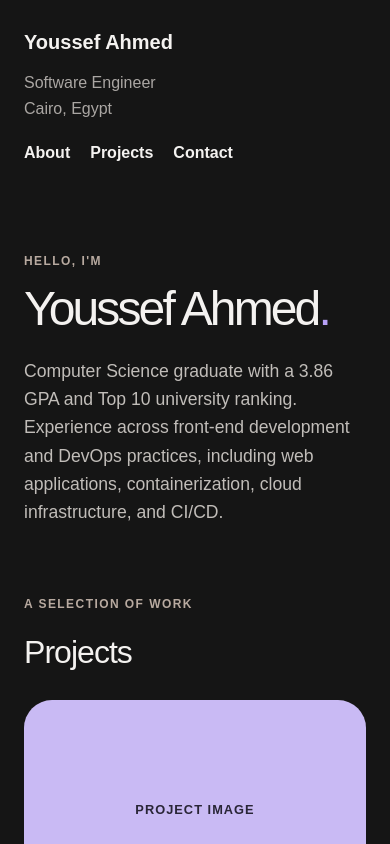
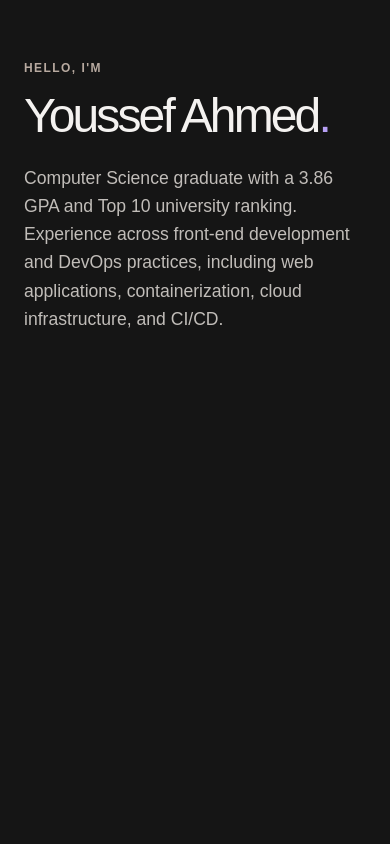
Before and after one commit to yoyox2003/Portfolio, a React (Vite) app: page / in a window 390 px wide. Shown: the top 844 px of the page. Built offline with nearby package versions, Linux system fonts and the light colour scheme.

Commit message:
add Hero component and restructure App layout; update .gitignore and ProjectCard formatting

```diff
--- a/src/App.tsx
+++ b/src/App.tsx
@@ -1,11 +1,15 @@
 import Content from "./components/Content";
+import Hero from "./components/Hero";
 import Sidebar from "./components/Sidebar";
 
 function App() {
   return (
     <div className="min-h-screen bg-[#151515] text-[#f4f2f0]">
-      <Sidebar />
-      <Content />
+      <Hero />
+      <div className="min-[801px]:flex min-[801px]:items-start">
+        <Sidebar />
+        <Content />
+      </div>
     </div>
   );
 }
--- a/src/components/Content.tsx
+++ b/src/components/Content.tsx
@@ -1,26 +1,11 @@
 import ProjectCard, { projects } from "./ProjectCard";
-import myInfo from "@/data/info";
 
 const eyebrow = "mb-4 text-xs font-semibold tracking-[0.12em] text-[#b8aaa0] uppercase";
 const heading = "text-[2rem] tracking-[-0.03em]";
 
 const Content = () => {
   return (
-    <main className="max-w-[1600px] px-6 pb-12 min-[801px]:ml-[260px] min-[801px]:pt-[42px] min-[801px]:pr-[42px] min-[801px]:pb-[60px] min-[801px]:pl-0">
-      <section
-        id="about"
-        className="max-w-[740px] pt-[60px] pb-[70px] min-[801px]:pt-14 min-[801px]:pb-[90px]"
-      >
-        <p className={eyebrow}>Hello, I'm</p>
-        <h1 className="mb-6 text-[clamp(3rem,7vw,6.5rem)] leading-none tracking-[-0.06em]">
-          {`${myInfo.name.first} ${myInfo.name.second}`}
-          <span className="text-[#b7a0f5]">.</span>
-        </h1>
-        <p className="max-w-[550px] text-[clamp(1.1rem,2vw,1.4rem)] leading-[1.6] text-[#c1bdb9]">
-          {myInfo.summary}
-        </p>
-      </section>
-
+    <main className="w-full min-w-0 max-w-[1600px] px-6 pb-12 min-[801px]:pt-[42px] min-[801px]:pr-[42px] min-[801px]:pb-[60px] min-[801px]:pl-0">
       <section id="projects">
         <div className="mb-6 flex items-end justify-between gap-5">
           <div>
--- /dev/null
+++ b/src/components/Hero.tsx
@@ -0,0 +1,60 @@
+import { useLayoutEffect, useRef } from "react";
+import myInfo from "@/data/info";
+import { gsap } from "gsap";
+import { ScrollTrigger } from "gsap/ScrollTrigger";
+
+// Tailwind classes
+const eyebrow = "mb-4 text-xs font-semibold tracking-[0.12em] text-[#b8aaa0] uppercase";
+
+gsap.registerPlugin(ScrollTrigger);
+
+const Hero = () => {
+  const heroRef = useRef<HTMLElement>(null);
+
+  useLayoutEffect(() => {
+    // This captures the hero element and checks wether it is captured
+    const hero = heroRef.current;
+    if (!hero) return;
+
+    const context = gsap.context(() => {
+      const timeline = gsap.timeline({
+        scrollTrigger: {
+          trigger: hero,
+          start: "top top",
+          end: "+=50%",
+          pin: true,
+          scrub: true,
+        },
+      });
+
+      timeline.to(".hero-content", {
+        opacity: 0,
+        y: -40,
+      });
+    }, hero);
+
+    return () => context.revert();
+  }, []);
+
+  return (
+    <section ref={heroRef} className="min-h-screen">
+      <div className="hero-content">
+        <section
+          id="about"
+          className="max-w-[1000px] px-6 pt-[60px] pb-[70px] min-[801px]:px-9 min-[801px]:pt-14 min-[801px]:pb-[90px]"
+        >
+          <p className={eyebrow}>Hello, I'm</p>
+          <h1 className="mb-6 text-[clamp(3rem,7vw,6.5rem)] leading-none tracking-[-0.06em]">
+            {`${myInfo.name.first} ${myInfo.name.second}`}
+            <span className="text-[#b7a0f5]">.</span>
+          </h1>
+          <p className="max-w-[550px] text-[clamp(1.1rem,2vw,1.4rem)] leading-[1.6] text-[#c1bdb9]">
+            {myInfo.summary}
+          </p>
+        </section>
+      </div>
+    </section>
+  );
+};
+
+export default Hero;
--- a/src/components/ProjectCard.tsx
+++ b/src/components/ProjectCard.tsx
@@ -5,7 +5,11 @@ export const projects = [
     description: "Add a short description of your project here.",
     color: "bg-[#c9baf4]",
   },
-  { title: "Project Two", description: "Describe what you built and what it does.", color: "bg-[#b3c9db]" },
+  {
+    title: "Project Two",
+    description: "Describe what you built and what it does.",
+    color: "bg-[#b3c9db]",
+  },
   {
     title: "Project Three",
     description: "Share another project you would like to feature.",
@@ -27,7 +31,10 @@ type ProjectCardProps = {
 const ProjectCard = ({ title, description, color }: ProjectCardProps) => {
   return (
     <article className="overflow-hidden rounded-[28px] bg-[#262422]">
-      <div className={`grid min-h-[220px] place-items-center text-[0.8rem] font-semibold tracking-[0.08em] text-[#292536] uppercase min-[561px]:min-h-[270px] ${color}`} aria-hidden="true">
+      <div
+        className={`grid min-h-[220px] place-items-center text-[0.8rem] font-semibold tracking-[0.08em] text-[#292536] uppercase min-[561px]:min-h-[270px] ${color}`}
+        aria-hidden="true"
+      >
         <span>Project image</span>
       </div>
       <div className="px-7 pt-[26px] pb-[30px]">
--- a/src/components/Sidebar.tsx
+++ b/src/components/Sidebar.tsx
@@ -5,7 +5,7 @@ const linkStyle =
 
 const Sidebar = () => {
   return (
-    <aside className="flex flex-col justify-between px-6 py-7 min-[801px]:fixed min-[801px]:inset-y-0 min-[801px]:left-0 min-[801px]:w-[260px] min-[801px]:px-9 min-[801px]:py-[42px]">
+    <aside className="flex flex-col justify-between px-6 py-7 min-[801px]:sticky min-[801px]:top-0 min-[801px]:h-screen min-[801px]:w-[260px] min-[801px]:shrink-0 min-[801px]:px-9 min-[801px]:py-[42px]">
       <div>
         <a className={`${linkStyle} text-xl font-bold`} href="#about">
           {myInfo.name.first + " " + myInfo.name.second}
```
Also changed, not shown: 1 other file (tests, documents, lock files or other folders).
